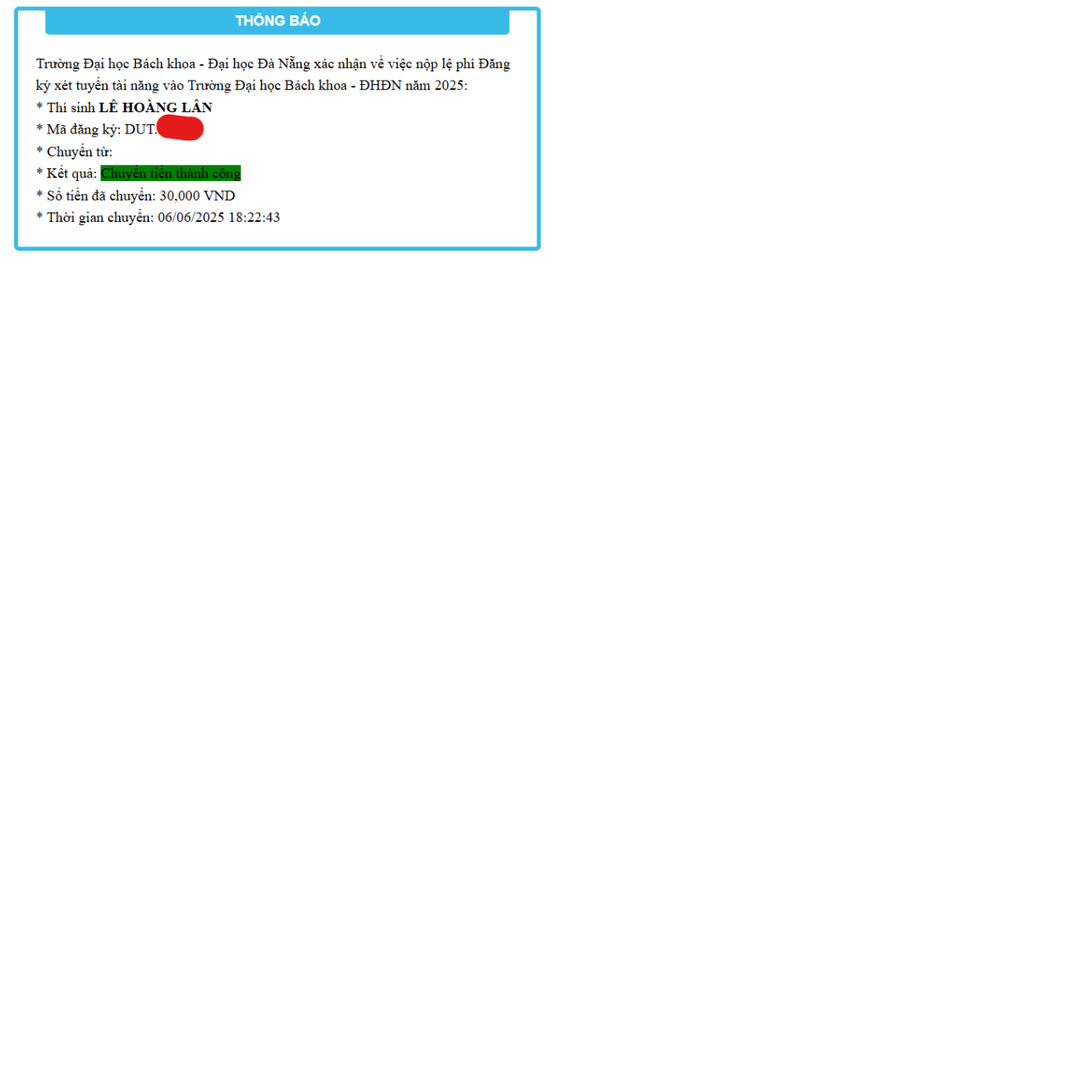
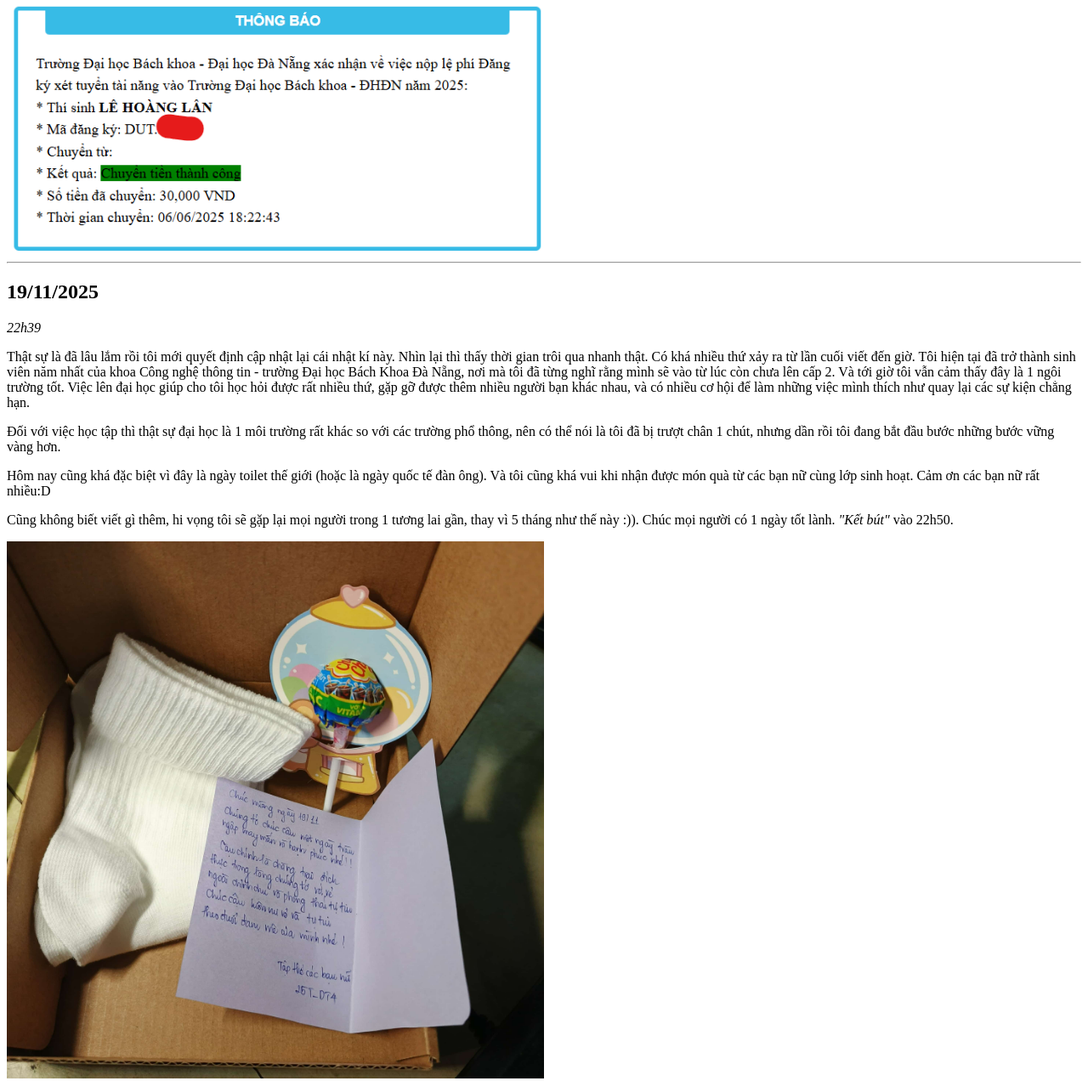
Before and after one commit to naLTheDuck/naLTDs-diary, a plain HTML site: page index.html in a window 1280 px wide. Shown: the part 6509-7781 px from the top of the page at 85% size. Before the commit the page ends 6817 px from the top, so only its background shows below. Drawn offline with Linux system fonts and the light colour scheme.

Commit message:
Cập nhật ngày 19/11

```diff
--- a/index.html
+++ b/index.html
@@ -118,5 +118,13 @@
     <p><i>18h24</i></p>
     <p>Vừa tròn 2 tuần kể từ ngày bế giảng. Hôm nay tôi đã quyết định bỏ ra 30 nghìn đồng để nộp xét tuyển tài năng của trường Đại học Bách khoa Đà Nẵng. Tôi chỉ hi vọng rằng số điểm 26,75 có thể đủ để tôi đậu vào khoa CNTT của trường. Chỉ có vậy thôi. <i>"Kết bút"</i> vào 18h26.</p>
     <img src="media/6.png" alt='Thông báo nộp hồ sơ xét tuyển tài năng của trường Đại học Bách khoa Đà Nẵng'>
+    <hr>
+    <h2>19/11/2025</h2>
+    <p><i>22h39</i></p>
+    <p>Thật sự là đã lâu lắm rồi tôi mới quyết định cập nhật lại cái nhật kí này. Nhìn lại thì thấy thời gian trôi qua nhanh thật. Có khá nhiều thứ xảy ra từ lần cuối viết đến giờ. Tôi hiện tại đã trở thành sinh viên năm nhất của khoa Công nghệ thông tin - trường Đại học Bách Khoa Đà Nẵng, nơi mà tôi đã từng nghĩ rằng mình sẽ vào từ lúc còn chưa lên cấp 2. Và tới giờ tôi vẫn cảm thấy đây là 1 ngôi trường tốt. Việc lên đại học giúp cho tôi học hỏi được rất nhiều thứ, gặp gỡ được thêm nhiều người bạn khác nhau, và có nhiều cơ hội để làm những việc mình thích như quay lại các sự kiện chẳng hạn.</p>
+    <p>Đối với việc học tập thì thật sự đại học là 1 môi trường rất khác so với các trường phổ thông, nên có thể nói là tôi đã bị trượt chân 1 chút, nhưng dần rồi tôi đang bắt đầu bước những bước vững vàng hơn.</p>
+    <p>Hôm nay cũng khá đặc biệt vì đây là ngày toilet thế giới (hoặc là ngày quốc tế đàn ông). Và tôi cũng khá vui khi nhận được món quà từ các bạn nữ cùng lớp sinh hoạt. Cảm ơn các bạn nữ rất nhiều:D</p>
+    <p>Cũng không biết viết gì thêm, hi vọng tôi sẽ gặp lại mọi người trong 1 tương lai gần, thay vì 5 tháng như thế này :)). Chúc mọi người có 1 ngày tốt lành. <i>"Kết bút"</i> vào 22h50.</p>
+    <img src="media/2.jpg" alt="Hộp quà đựng 1 đôi tất, 1 cây kẹo mút, và 1 bức thư mà 1 bạn nữ nào đó đã viết cho tôi">
 </body>
 </html>
```
Also changed, not shown: media/2.jpg (added).
